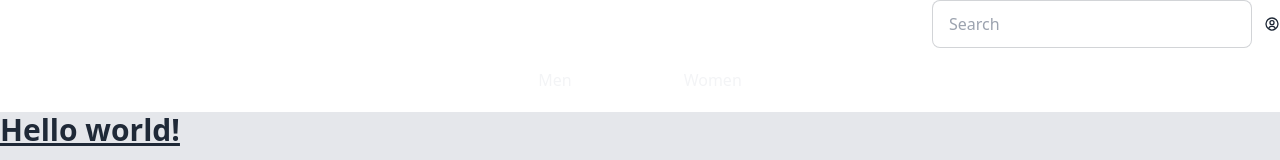
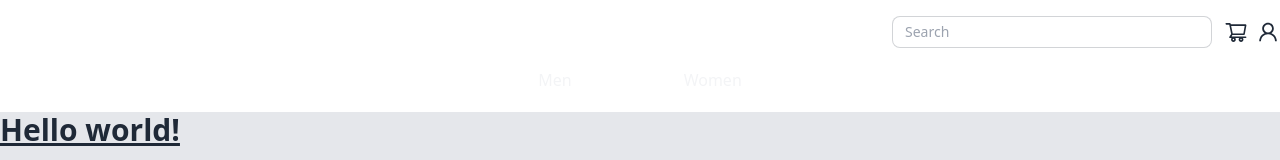
Before and after one commit to jordilanau/golden-shoe, a Next.js app: page / in a window 1280 px wide. Shown: the top 160 px of the page. Built offline with nearby package versions, Linux system fonts and the light colour scheme.

Commit message:
Resize search bar and header icons for large screens

```diff
--- a/src/components/header/index.tsx
+++ b/src/components/header/index.tsx
@@ -1,3 +1,4 @@
+import Link from 'next/link';
 import { storeLinks } from '../../utils/storeLinks';
 import { topLinks } from '../../utils/topLinks';
 import Navbar from '../nav';
@@ -6,15 +7,21 @@ function Header() {
   return (
     <header data-testid="header" className="bg-base-100">
       <div className="container flex flex-col mx-auto">
-        <div className="flex space-x-3 items-center justify-end">
+        <div className="flex space-x-3 items-center justify-end md:pt-4">
           <input
             type="text"
             placeholder="Search"
-            className="hidden md:block input input-bordered input-[rgb(243 244 246)] w-full max-w-xs"
+            className="hidden md:block input input-bordered input-sm input-[rgb(243 244 246)] w-full max-w-xs"
           />
-          <ul className="flex">
+          <ul className="space-x-2 hidden md:flex">
             {topLinks.map((link) => {
-              return <li key={link.href}>{link.icon}</li>;
+              return (
+                <li key={link.href}>
+                  <Link href={link.href} className="text-[1.5rem]">
+                    {link.icon}
+                  </Link>
+                </li>
+              );
             })}
           </ul>
         </div>
--- a/src/utils/topLinks.tsx
+++ b/src/utils/topLinks.tsx
@@ -1,4 +1,4 @@
-import { BiUserCircle } from 'react-icons/bi';
+import { AiOutlineShoppingCart, AiOutlineUser } from 'react-icons/ai';
 
 export type TopLinksType = {
   icon: React.ReactNode;
@@ -7,7 +7,11 @@ export type TopLinksType = {
 
 export const topLinks: TopLinksType[] = [
   {
-    icon: <BiUserCircle />,
+    icon: <AiOutlineShoppingCart />,
+    href: '/checkout',
+  },
+  {
+    icon: <AiOutlineUser />,
     href: '/signup',
   },
 ];
```
